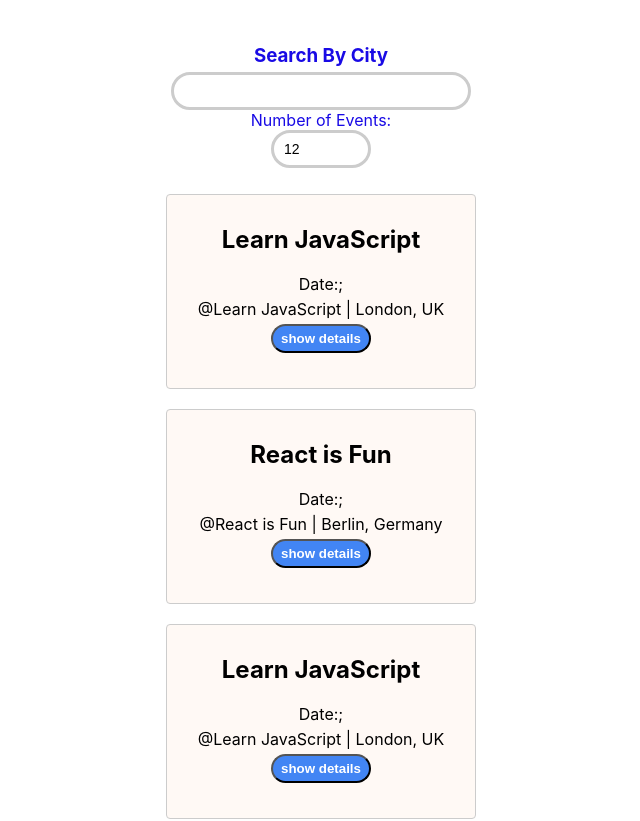
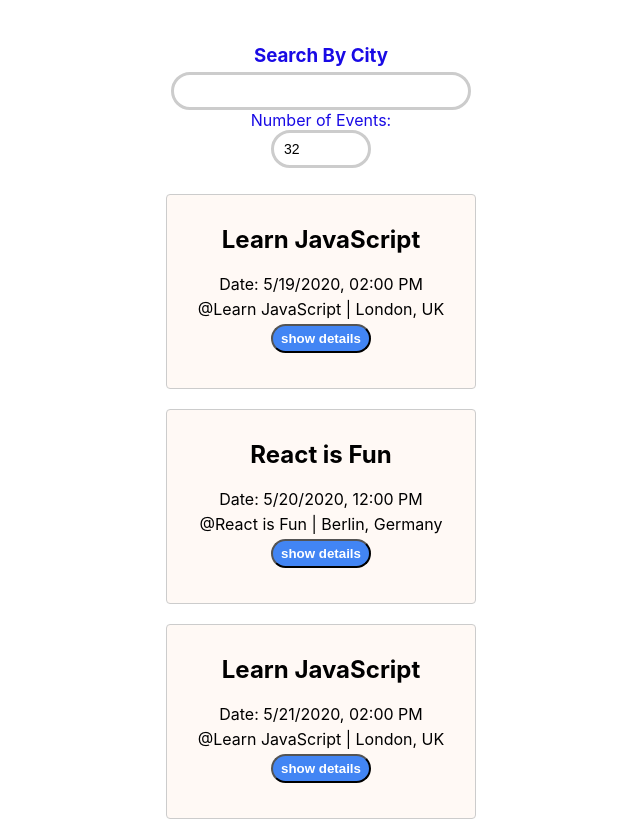
Before and after one commit to fredpasqua/meet, a React (Create React App) app: page / in a window 1280 px wide. Shown: the top 821 px of the page, without its empty margins (319-959 px from the left). Built offline with nearby package versions, Linux system fonts and the light colour scheme.

Commit message:
state updates totalt events to show on init.

```diff
--- a/src/App.js
+++ b/src/App.js
@@ -10,7 +10,7 @@ class App extends Component {
     events: [],
     locations: [],
     locationSelected: "all",
-    InitEventsToShow: 12,
+    numberOfEvents: 32,
   };
 
   updateEvents = (location, eventCount) => {
@@ -55,7 +55,10 @@ class App extends Component {
           locations={this.state.locations}
           updateEvents={this.updateEvents}
         />
-        <NumberOfEvents updateEvents={this.updateEvents} />
+        <NumberOfEvents
+          updateEvents={this.updateEvents}
+          numberOfEvents={this.state.numberOfEvents}
+        />
         <EventList events={this.state.events} />
       </div>
     );
--- a/src/Event.js
+++ b/src/Event.js
@@ -28,14 +28,14 @@ class Event extends Component {
           <div className="event-basics">
             <h2 className="event-title">{event.summary}</h2>
             <p className="eventDateTime">
-              Date:{""};
-              {/* {new Date(event.start.dateTime).toLocaleTimeString([], {
+              Date: {""}
+              {new Date(event.start.dateTime).toLocaleTimeString([], {
                 year: "numeric",
                 month: "numeric",
                 day: "numeric",
                 hour: "2-digit",
                 minute: "2-digit",
-              })} */}
+              })}
             </p>
             <p className="location">{`@${event.summary} | ${event.location}`}</p>
             {this.state.basicView ? (
--- a/src/NumberOfEvents.js
+++ b/src/NumberOfEvents.js
@@ -2,7 +2,6 @@ import React, { Component } from "react";
 
 class NumberOfEvents extends Component {
   state = {
-    eventsToShow: 12,
     errorMsg: null,
   };
 
@@ -10,21 +9,17 @@ class NumberOfEvents extends Component {
     const value = event.target.value;
     value < 1 || value > 32
       ? this.setState({
-          eventsToShow: "",
           errorMsg: "must be between 1-32 please",
         })
       : this.setState({
-          eventsToShow: value,
           errorMsg: null,
         });
     this.props.updateEvents(undefined, value);
-
-    console.log(this.state.errorMsg);
-    console.log(value);
   };
 
   render() {
-    const { eventsToShow, errorMsg } = this.state;
+    const { errorMsg } = this.state;
+    const { numberOfEvents } = this.props;
     return (
       <>
         <label className="NumOfEventsTitle">Number of Events:</label>
@@ -33,7 +28,7 @@ class NumberOfEvents extends Component {
             label="Number of events"
             type="integer"
             className="eventsToShow"
-            value={eventsToShow}
+            value={numberOfEvents}
             onChange={this.handleInputChanged}
           />
           <p className="errorMsg" style={{ color: "red" }}>
```
